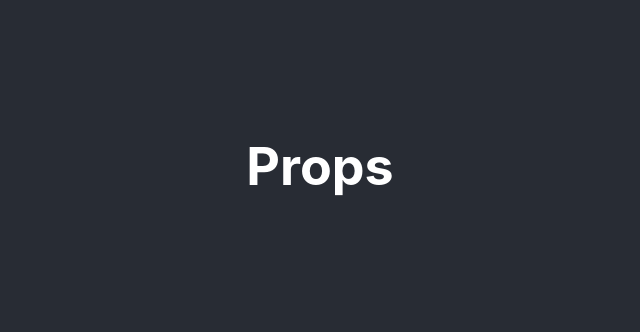
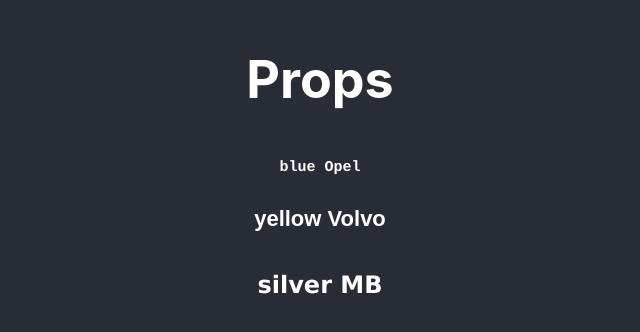
Before and after one commit to brokenfingers/reactjs_bit, a React (Create React App) app: page / in a window 1280 px wide. Shown: the part 234-566 px from the top of the page, without its empty margins (320-960 px from the left). Built offline with nearby package versions, Linux system fonts and the light colour scheme.

Commit message:
font family

```diff
--- a/src/App.css
+++ b/src/App.css
@@ -22,6 +22,7 @@
   justify-content: center;
   font-size: calc(10px + 2vmin);
   color: white;
+
 }
 
 .App-link {
--- a/src/App.jsx
+++ b/src/App.jsx
@@ -1,10 +1,17 @@
 import './App.css'
+import Car from './Components/002/Car';
 
 function App() {
     return (
         <div className="App">
             <header className="App-header">
                 <h1>Props</h1>
+                <Car maker="Opel" color='blue' size='15' font='Courier'></Car>
+                <Car maker="Volvo" color='yellow' size='22' font='Arial'></Car>
+                <Car maker="MB" color='silver' size='24' font='Geneva'></Car>
+                {/* font-family: 'Courier New', Courier, monospace;
+  font-family: 'Franklin Gothic Medium', 'Arial Narrow', Arial, sans-serif;
+  font-family: 'Lucida Sans', 'Lucida Sans Regular', 'Lucida Grande', 'Lucida Sans Unicode', Geneva, Verdana, sans-serif; */}
             </header>
         </div>
     )
--- /dev/null
+++ b/src/Components/002/Car.jsx
@@ -0,0 +1,10 @@
+function Car(props) {
+    return (
+        <h2 style={
+            {fontSize: props.size+'px',
+                fontFamily:props.font}
+        } >{props.color} {props.maker} </h2>
+    )
+}
+
+export default Car;
```
